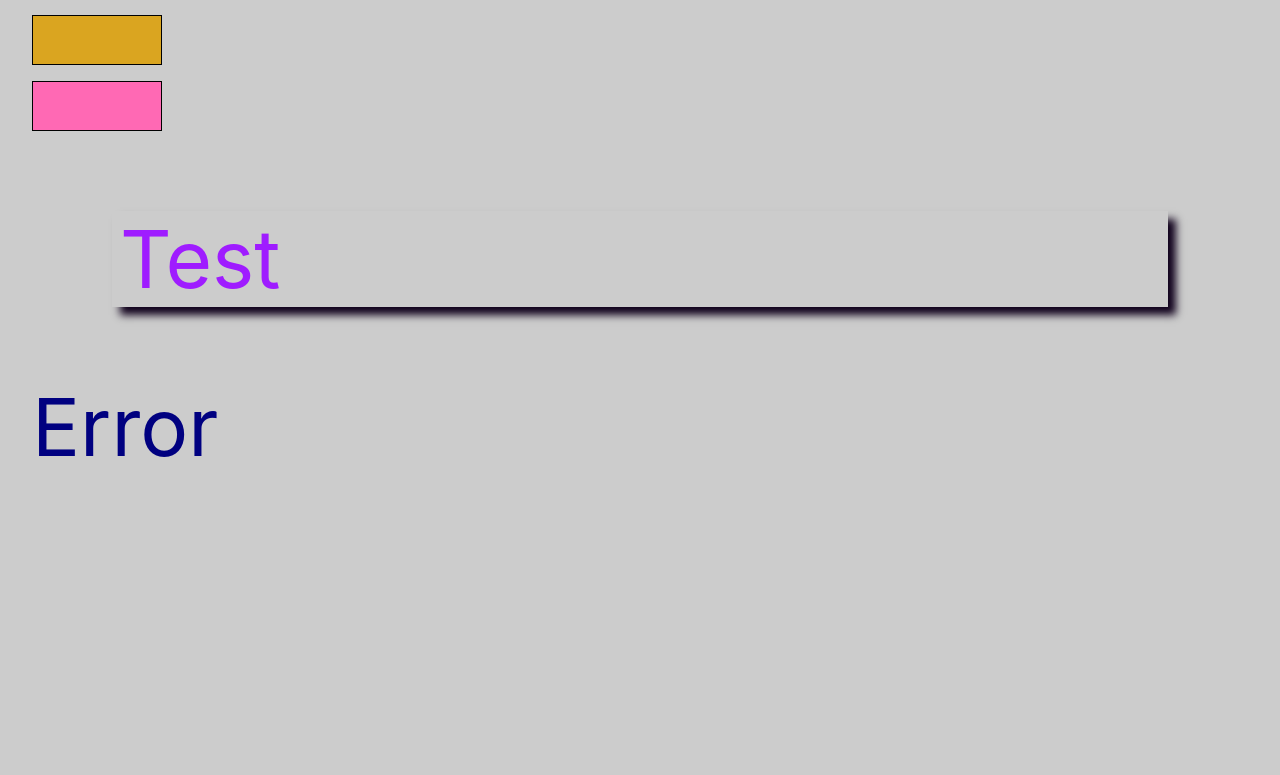
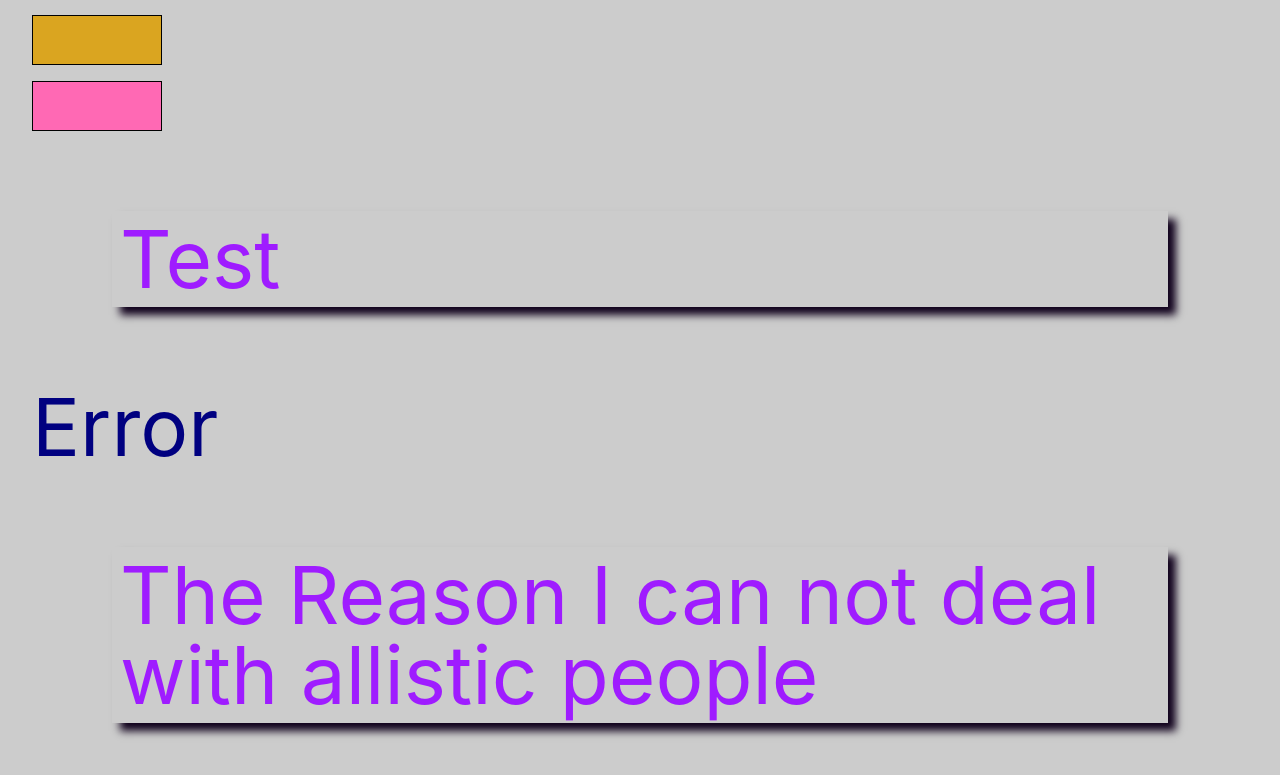
Before and after one commit to Yokosumi/vite_sass_with_use, a React (Vite) app: page / in a window 1280 px wide. Shown: the part 897-1672 px from the top of the page. Before the commit the page ends 1396 px from the top, so only its background shows below. Built offline with nearby package versions, Linux system fonts and the light colour scheme; a web font is replaced by a local one.

Commit message:
tested component styling with mixins

```diff
--- a/src/App.tsx
+++ b/src/App.tsx
@@ -1,3 +1,4 @@
+import { Title } from "./components/Title";
 import "./sass/main.scss";
 
 function App() {
@@ -27,6 +28,7 @@ function App() {
       <p className="rectangle-hotpink spacing"></p>
       <p className="user-text">Test</p>
       <p className="error-message">Error</p>
+      <Title />
     </>
   );
 }
--- /dev/null
+++ b/src/components/Title.tsx
@@ -0,0 +1,11 @@
+import "../sass/main.scss";
+
+export const Title = () => {
+  return (
+    <>
+      <h1 className="user-text">
+        The Reason I can not deal with allistic people
+      </h1>
+    </>
+  );
+};
```
